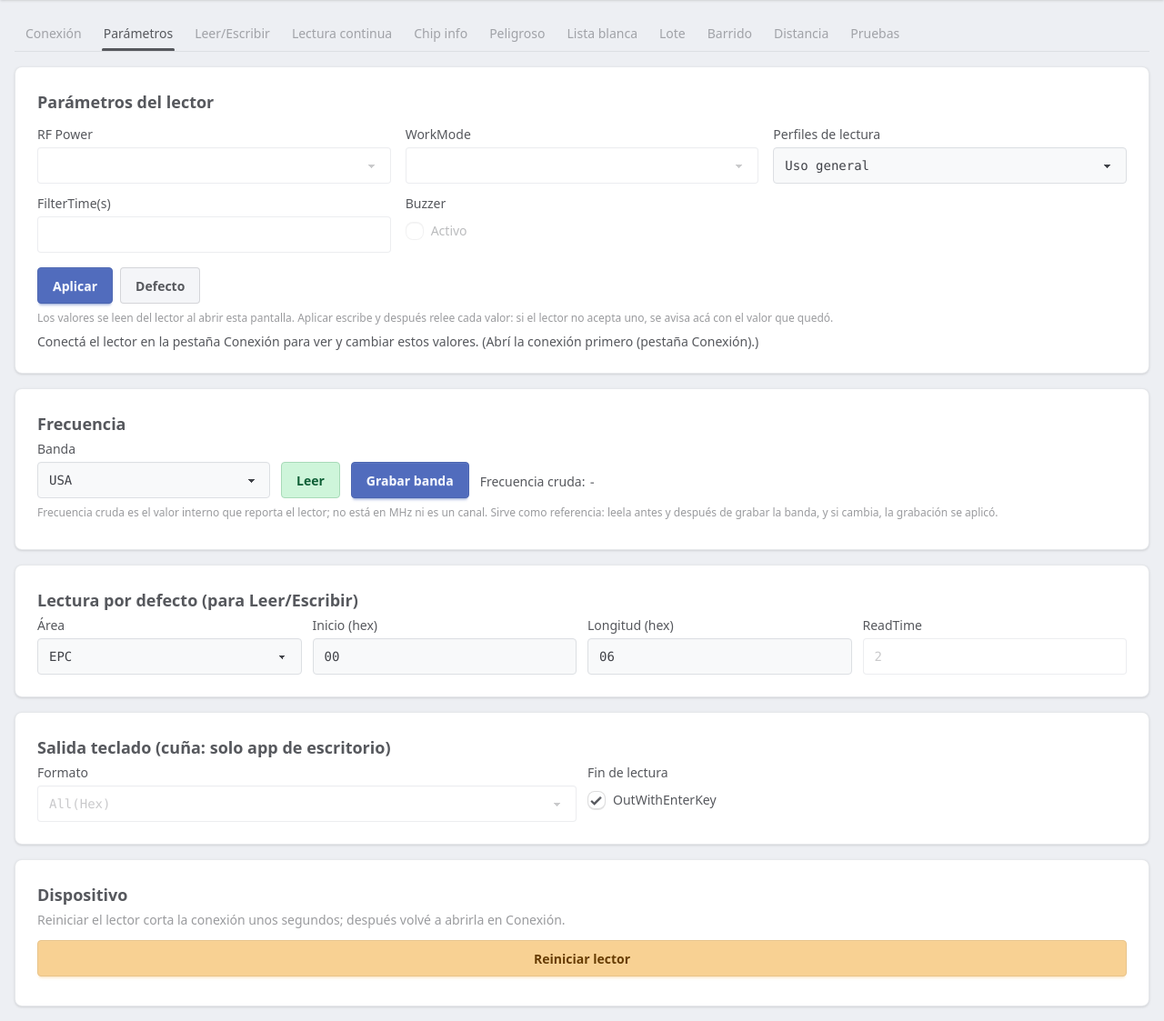
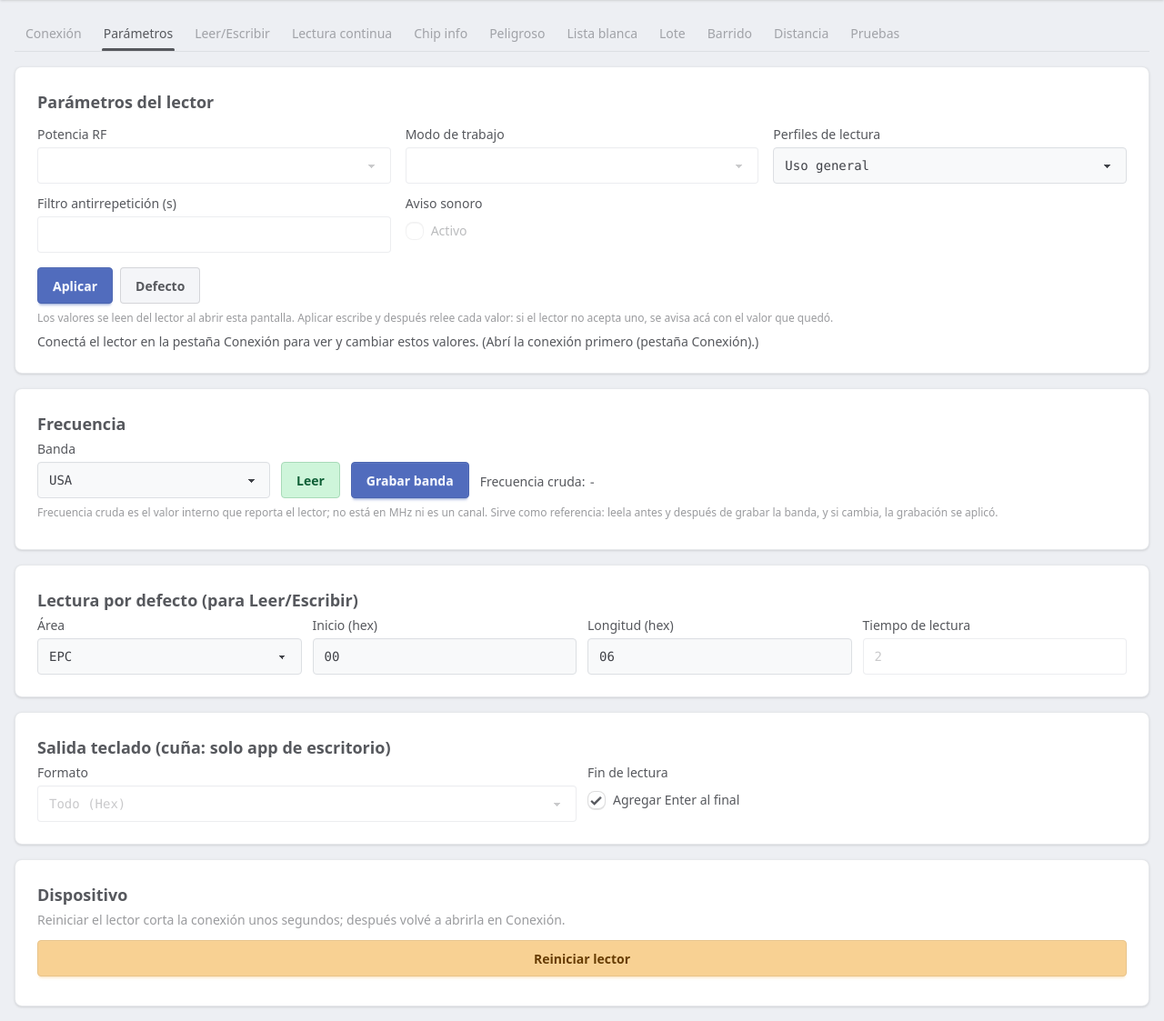
Before and after one commit to Jeanjo1310/RU5600-usb-app, a Flask app: page /parametros in a window 1280 px wide. Shown: the part 64-1187 px from the top of the page at 91% size. Run offline with Flask 3, Linux system fonts and the light colour scheme; style sheets or scripts are compiled from the project's sources.

Commit message:
i18n(web): nombres en español comprensibles para parametos SDK (potencia, modo, filtro, aviso, cuña, W34)

```diff
--- a/web/templates/barrido.html
+++ b/web/templates/barrido.html
@@ -33,7 +33,7 @@
   <div class="flex justify-end px-2 pt-2"><button class="btn btn-outline btn-sm" onclick="exportTable('#rows', 'barrido')">Exportar</button></div>
   <table class="table table-zebra w-full text-sm" id="sweepTable">
     <thead class="text-xs uppercase opacity-70">
-      <tr><th class="px-4 py-2">#</th><th class="px-4 py-2">EPC</th><th class="px-4 py-2">Chip</th><th class="px-4 py-2">Code W34</th><th class="px-4 py-2">Excel</th><th class="px-4 py-2">Veces</th><th class="px-4 py-2">RSSI</th><th class="px-4 py-2">Estado</th></tr>
+      <tr><th class="px-4 py-2">#</th><th class="px-4 py-2">EPC</th><th class="px-4 py-2">Chip</th><th class="px-4 py-2">Código W34</th><th class="px-4 py-2">Excel</th><th class="px-4 py-2">Veces</th><th class="px-4 py-2">RSSI</th><th class="px-4 py-2">Estado</th></tr>
     </thead>
     <tbody id="rows"></tbody>
   </table>
--- a/web/templates/base.html
+++ b/web/templates/base.html
@@ -59,6 +59,21 @@ try { var _tt = localStorage.getItem('ru5600_theme'); if (_tt === 'dark' || _tt
 </dialog>
 <script>
 const STR = {
+  "Potencia RF": "RF Power",
+  "Modo de trabajo": "Work mode",
+  "AnswerMode \u00b7 a pedido": "AnswerMode · on demand",
+  "ActiveMode \u00b7 autom\u00e1tico": "ActiveMode · automatic",
+  "Filtro antirrepetici\u00f3n (s)": "Anti-repeat filter (s)",
+  "Aviso sonoro": "Buzzer",
+  "Tiempo de lectura": "ReadTime",
+  "Todo (Hex)": "All (Hex)",
+  "Agregar Enter al final": "Add Enter at the end",
+  "C\u00f3digo W34": "W34 code",
+  "Enviar escritura cifrada (CryptWrite)": "Send encrypted write (CryptWrite)",
+  "Verificar antena (CheckAnt)": "Check antenna (CheckAnt)",
+  "Estado del callback": "Callback stats",
+  " del software del fabricante). Se usa junto con el permiso ": " («WhiteList» in the vendor software). It works together with the ",
+
   "Leyendo\u2026": "Reading\u2026",
   "Conect\u00e1 el lector en la pesta\u00f1a Conexi\u00f3n para ver y cambiar estos valores.": "Open the reader on the Connection tab to view and change these values.",
 
--- a/web/templates/blanca.html
+++ b/web/templates/blanca.html
@@ -3,7 +3,7 @@
 {% block content %}
 <div class="card bg-base-100 shadow-sm p-6 mb-4">
   <h2 class="text-lg font-semibold mb-1">Cómo funciona la lista blanca</h2>
-  <p class="text-sm text-base-content/60 mb-2">Es la lista de EPC permitidos que vive en el lector (pestaña <b>WhiteList</b> del software del fabricante). Se usa junto con el permiso <b>WhiteList</b> de la configuración avanzada del lector: con ese permiso activo, el lector informa <b>solo</b> los tags cuyo EPC está acá. Cada entrada es un EPC de 24 caracteres hex (12 bytes).</p>
+  <p class="text-sm text-base-content/60 mb-2">Es la lista de EPC permitidos que vive en el lector (pestaña <b>Lista blanca</b>, «WhiteList» en el software del fabricante). Se usa junto con el permiso <b>WhiteList</b> de la configuración avanzada del lector: con ese permiso activo, el lector informa <b>solo</b> los tags cuyo EPC está acá. Cada entrada es un EPC de 24 caracteres hex (12 bytes).</p>
   <ol class="list-decimal ml-5 text-sm space-y-1">
     <li>Actualizar trae la lista real del lector: cuántas entradas tiene y cuáles son.</li>
     <li>Agregar suma una entrada: el EPC en hex, 24 caracteres (12 bytes).</li>
--- a/web/templates/parametros.html
+++ b/web/templates/parametros.html
@@ -4,11 +4,11 @@
 <div class="card bg-base-100 shadow-sm p-6 mb-4">
   <h2 class="text-lg font-semibold mb-3">Parámetros del lector</h2>
   <div class="grid grid-cols-1 md:grid-cols-3 gap-x-4 gap-y-3 mb-3 items-start">
-    <div><label class="block text-sm mb-1" for="rf">RF Power</label><select id="rf" class="select select-bordered w-full"></select></div>
-    <div><label class="block text-sm mb-1" for="wm">WorkMode</label><select id="wm" class="select select-bordered w-full"><option value="0">AnswerMode</option><option value="1">ActiveMode</option></select></div>
+    <div><label class="block text-sm mb-1" for="rf" title="RF Power: potencia de emisión, en dBm (máximo del lector: 18)">Potencia RF</label><select id="rf" class="select select-bordered w-full"></select></div>
+    <div><label class="block text-sm mb-1" for="wm" title="WorkMode: AnswerMode responde cuando el programa lo pide; ActiveMode emite y reporta tags solo">Modo de trabajo</label><select id="wm" class="select select-bordered w-full"><option value="0">AnswerMode · a pedido</option><option value="1">ActiveMode · automático</option></select></div>
     <div><label class="block text-sm mb-1" for="perfil" title="Un perfil cambia junto las tres cosas que definen cómo lee: el WorkMode, la pausa entre lecturas dirigidas y el camino del barrido. La explicación está en Ayuda (?).">Perfiles de lectura</label><select id="perfil" class="select select-bordered w-full"></select></div>
-    <div><label class="block text-sm mb-1" for="filt">FilterTime(s)</label><input id="filt" value="0" class="input input-bordered w-full"></div>
-    <div><div class="text-sm mb-1">Buzzer</div><label class="flex items-center gap-2 text-sm pt-1.5"><input id="beep" type="checkbox" class="checkbox checkbox-sm"> Activo</label></div>
+    <div><label class="block text-sm mb-1" for="filt" title="FilterTime: durante estos segundos el mismo tag no se vuelve a informar">Filtro antirrepetición (s)</label><input id="filt" value="0" class="input input-bordered w-full"></div>
+    <div><div class="text-sm mb-1" title="Buzzer: el pitido del lector en cada lectura">Aviso sonoro</div><label class="flex items-center gap-2 text-sm pt-1.5"><input id="beep" type="checkbox" class="checkbox checkbox-sm"> Activo</label></div>
   </div>
   <p id="perfilMsg" class="mt-1 text-sm"></p>
   <div class="flex flex-wrap gap-2">
@@ -35,14 +35,14 @@
     <div><label class="block text-sm mb-1" for="dmem">Área</label><select id="dmem" class="select select-bordered w-full"><option>EPC</option><option>TID</option><option>USER</option></select></div>
     <div><label class="block text-sm mb-1" for="dptr">Inicio (hex)</label><input id="dptr" value="00" class="input input-bordered w-full"></div>
     <div><label class="block text-sm mb-1" for="dlen">Longitud (hex)</label><input id="dlen" value="06" class="input input-bordered w-full"></div>
-    <div><label class="block text-sm mb-1" for="drt" title="Todavía no se aplica al lector: falta la dirección del parámetro (tarea pendiente). Se guarda como preferencia.">ReadTime</label><input id="drt" value="2" class="input input-bordered w-full" disabled></div>
+    <div><label class="block text-sm mb-1" for="drt" title="ReadTime: tiempo de lectura del tag. Todavía no se aplica al lector: falta la dirección del parámetro (tarea pendiente).">Tiempo de lectura</label><input id="drt" value="2" class="input input-bordered w-full" disabled></div>
   </div>
 </div>
 <div class="card bg-base-100 shadow-sm p-6 mb-4">
   <h2 class="text-lg font-semibold mb-1">Salida teclado (cuña: solo app de escritorio)</h2>
   <div class="grid grid-cols-2 gap-3 items-start">
-    <div><label class="block text-sm mb-1" for="dout" title="La cuña de teclado la maneja la app de escritorio del fabricante. Acá solo se guarda la preferencia.">Formato</label><select id="dout" class="select select-bordered w-full" disabled><option>All(Hex)</option><option>EPC(HEX)</option><option>EPC(ASCII)</option></select></div>
-    <div><div class="text-sm mb-1">Fin de lectura</div><label class="flex items-center gap-2 text-sm pt-1.5"><input type="checkbox" class="checkbox checkbox-sm" id="denter" checked> OutWithEnterKey</label></div>
+    <div><label class="block text-sm mb-1" for="dout" title="Formato en que la cuña escribe el EPC. La cuña (OutWithEnterKey y demás) la maneja la app de escritorio del fabricante.">Formato</label><select id="dout" class="select select-bordered w-full" disabled><option>Todo (Hex)</option><option>EPC (Hex)</option><option>EPC (ASCII)</option></select></div>
+    <div><div class="text-sm mb-1">Fin de lectura</div><label class="flex items-center gap-2 text-sm pt-1.5"><input type="checkbox" class="checkbox checkbox-sm" id="denter" checked title="OutWithEnterKey: la cuña agrega un Enter al terminar de escribir">Agregar Enter al final</label></div>
   </div>
 </div>
 <div class="card bg-base-100 shadow-sm p-6">
--- a/web/templates/pruebas.html
+++ b/web/templates/pruebas.html
@@ -27,12 +27,12 @@
     </button>
     <button class="btn probe-tall flex-col items-start text-left probe" data-what="callback">
       <span class="text-base">Ver el contador interno</span>
-      <span class="text-xs opacity-60 font-mono">callback stats</span>
+      <span class="text-xs opacity-60">Estado del callback</span>
       <span class="text-xs opacity-70">No prueba nada: informa si el SDK avisó algo.</span>
     </button>
     <button class="btn probe-tall flex-col items-start text-left probe" data-what="checkant">
       <span class="text-base">Preguntar si hay antena</span>
-      <span class="text-xs opacity-60 font-mono">CheckAnt</span>
+      <span class="text-xs opacity-60">Verificar antena (CheckAnt)</span>
       <span class="text-xs opacity-70">1 = antena presente. 0 = revisar conexión.</span>
     </button>
     <button class="btn probe-tall flex-col items-start text-left probe" data-what="maintenance">
--- a/web/templates/riesgo.html
+++ b/web/templates/riesgo.html
@@ -36,7 +36,7 @@
     <div><label class="block text-sm mb-1" for="cwmode">Modo</label><select id="cwmode" class="select select-bordered w-full"><option value="0">Mode1</option><option value="1">Mode2</option><option value="2">Mode3</option><option value="3">Mode4</option></select></div>
     <div><label class="block text-sm mb-1" for="cwpwd">Contraseña</label><input id="cwpwd" placeholder="00000000" class="input input-bordered font-mono w-full"></div>
     <div><label class="block text-sm mb-1" for="cwid">ID</label><input id="cwid" placeholder="0123456789" class="input input-bordered font-mono w-full"></div>
-    <button id="cwgo" class="btn btn-error md:col-span-2" disabled>Enviar CryptWrite</button>
+    <button id="cwgo" class="btn btn-error md:col-span-2" disabled>Enviar escritura cifrada (CryptWrite)</button>
   </div>
   <p id="cwout" class="mt-2 text-sm"></p>
 </div>
```
